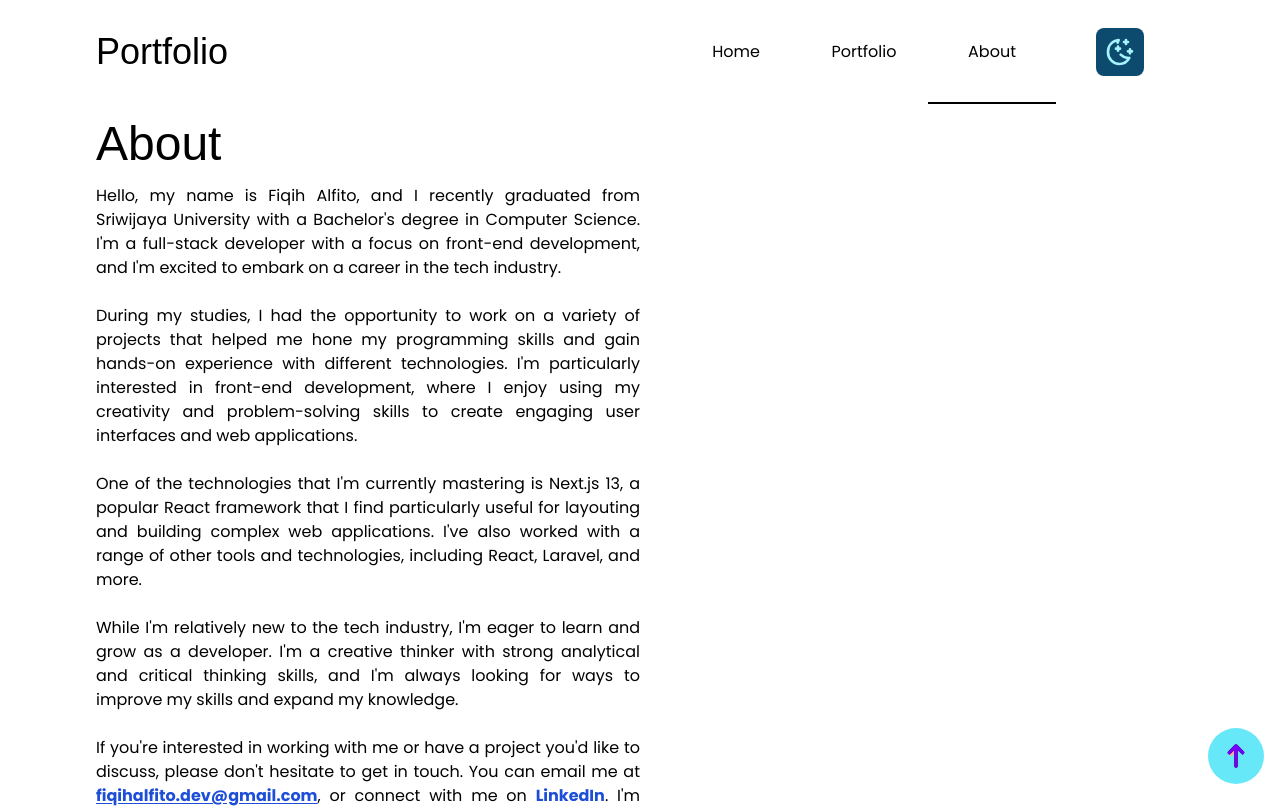
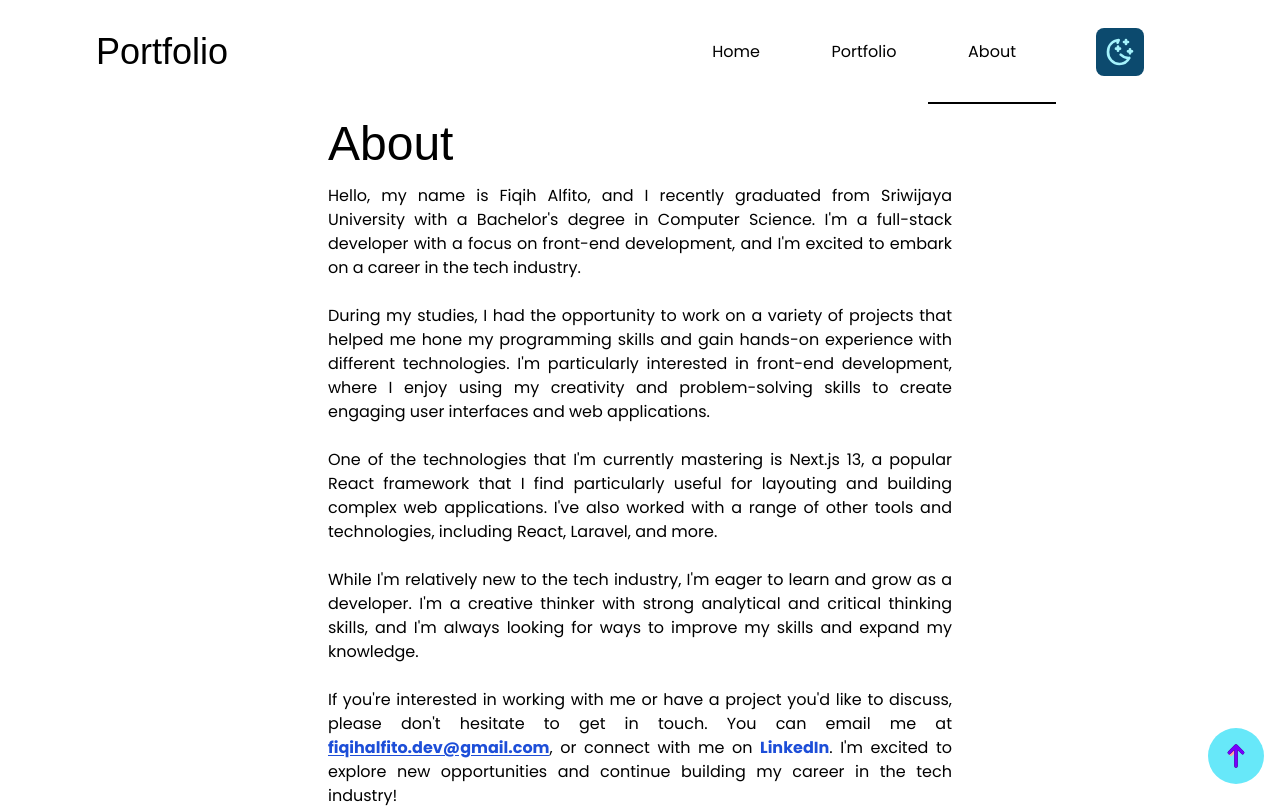
Before and after one commit to fiqihalfito/Portfolio, a Next.js app: page /about in a window 1280 px wide. Shown: the top 808 px of the page. Built offline with nearby package versions, Linux system fonts and the light colour scheme; a web font is replaced by a local one.

Commit message:
redesign content to center

```diff
--- a/src/app/about/page.jsx
+++ b/src/app/about/page.jsx
@@ -2,9 +2,9 @@ import Link from "next/link"
 
 const About = () => {
     return (
-        <div className="md:custom-container pb-16 pt-4">
+        <div className="pb-16 pt-4 md:w-1/2 md:mx-auto">
             <p className="text-4xl md:text-5xl mb-4 font-rancho">About</p>
-            <p className="whitespace-pre-line text-justify md:w-1/2">
+            <p className="whitespace-pre-line text-justify ">
                 Hello, my name is Fiqih Alfito, and I recently graduated from Sriwijaya University with a Bachelor's degree in Computer Science. I'm a full-stack developer with a focus on front-end development, and I'm excited to embark on a career in the tech industry.
                 <br />
                 <br />
```
